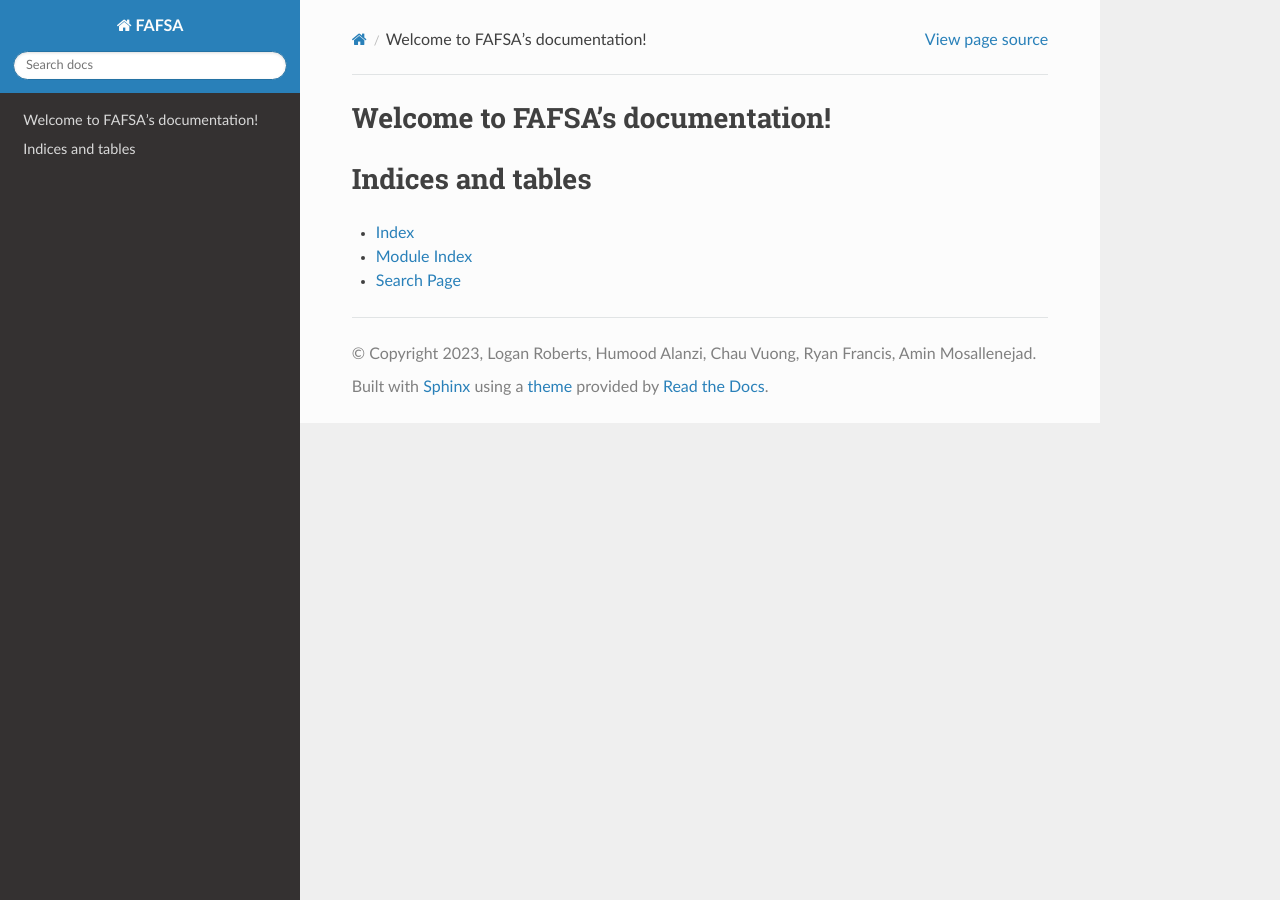
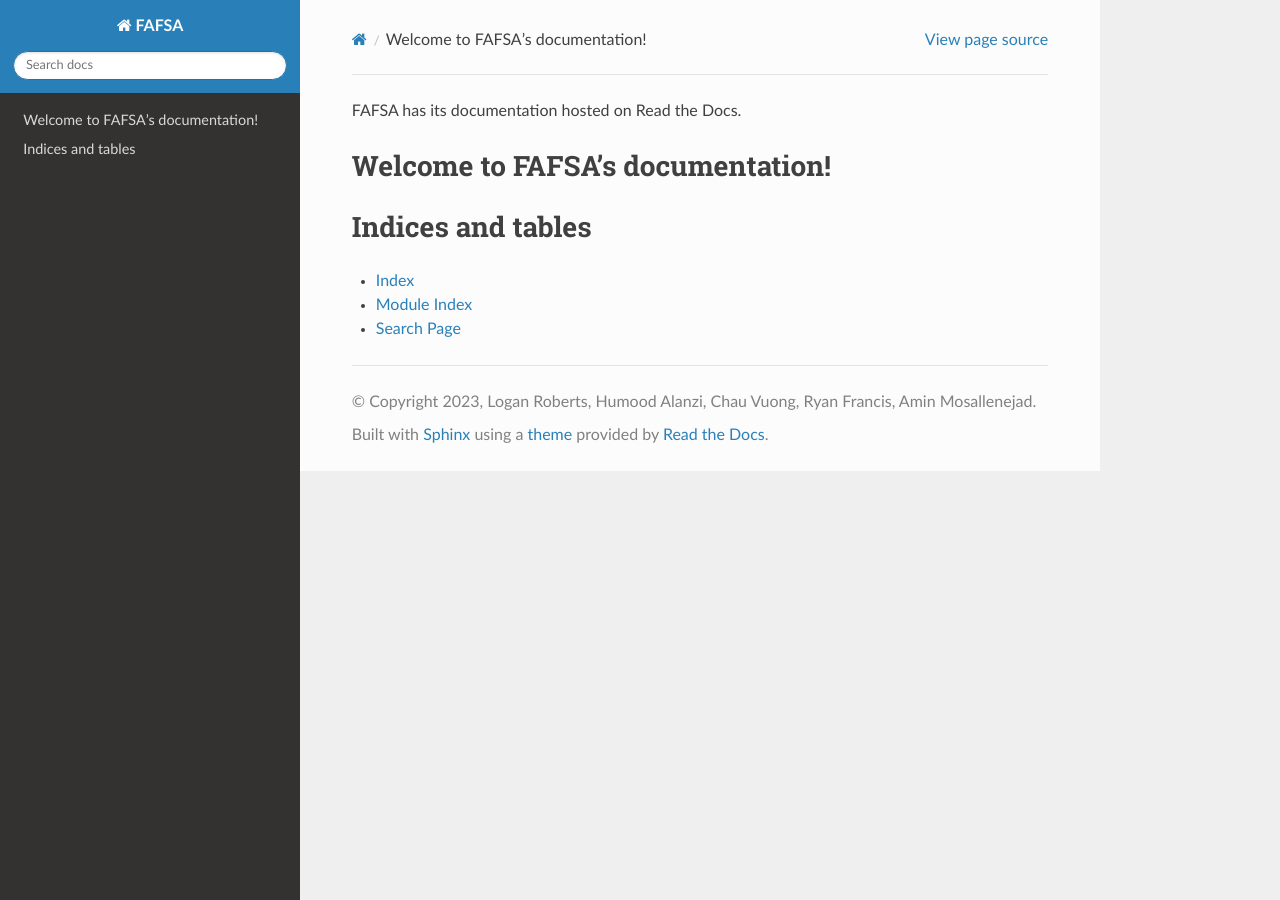
Before and after one commit to learn2therm/PairProphet, a Sphinx documentation site: the page built from docs/source/index.rst, in a window 1280 px wide. Built offline with Sphinx 7.4.7 and the Read the Docs theme 2.0.0, drawn with Linux system fonts in a browser that asks for light colours.

Commit message:
Update index.rst

```diff
--- a/docs/source/index.rst
+++ b/docs/source/index.rst
@@ -1,3 +1,5 @@
+FAFSA has its documentation hosted on Read the Docs.
+
 .. FAFSA documentation master file, created by
    sphinx-quickstart on Tue Apr 18 19:17:47 2023.
    You can adapt this file completely to your liking, but it should at least
```
